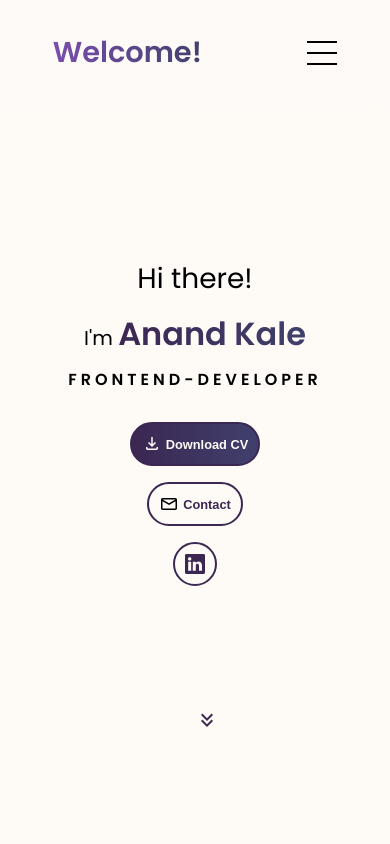
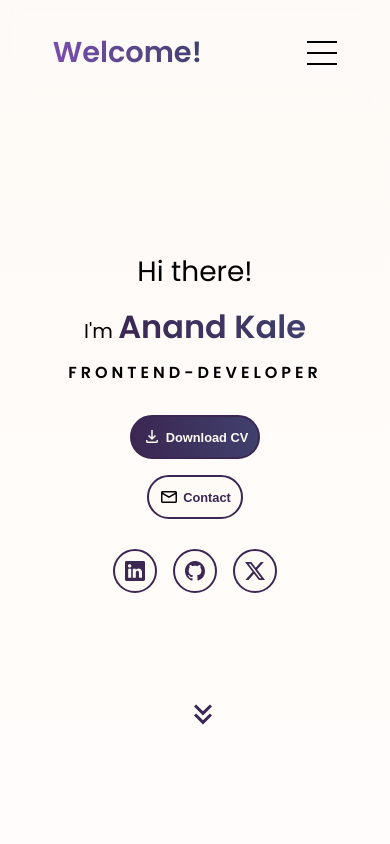
Before and after one commit to anand-kale-10/boiling-ocean, a plain HTML site: page index.html in a window 390 px wide. Shown: the top 844 px of the page. Drawn offline with Linux system fonts and the light colour scheme.

Commit message:
Add files via upload
added social media links/buttons.

```diff
--- a/index.html
+++ b/index.html
@@ -49,24 +49,32 @@
           <a href="mailto:anandkale069@outlook.com"><button class="ct" style="display: flex; align-items: center; gap: 4px; padding: 10px;">
             <svg xmlns="http://www.w3.org/2000/svg" height="20px" viewBox="0 -960 960 960" width="20px" fill="#currentColor">
             <path d="M168-192q-29.7 0-50.85-21.16Q96-234.32 96-264.04v-432.24Q96-726 117.15-747T168-768h624q29.7 0 50.85 21.16Q864-725.68 864-695.96v432.24Q864-234 842.85-213T792-192H168Zm312-240L168-611v347h624v-347L480-432Zm0-85 312-179H168l312 179Zm-312-94v-85 432-347Z"/>
-        </svg>Contact</button></a>
-        <a href="https://www.linkedin.com/in/a-anand-kale/">
-          <button class="ct" style="display: flex; align-items: center; gap: 4px; padding: 10px;">
-          <svg xmlns="http://www.w3.org/2000/svg" width="20" height="20" fill="currentColor" class="bi bi-linkedin" viewBox="0 0 16 16">
+        </svg>Contact</button></a></div>
+        <div class="btn-group2"><a href="https://www.linkedin.com/in/a-anand-kale/">
+          <button class= "social" style="display: flex; align-items: center; gap: 4px; padding: 10px;">
+          <svg xmlns="http://www.w3.org/2000/svg" width="20" height="20"  class="bi bi-linkedin" viewBox="0 0 16 16">
             <path d="M0 1.146C0 .513.526 0 1.175 0h13.65C15.474 0 16 .513 16 1.146v13.708c0 .633-.526 1.146-1.175 1.146H1.175C.526 16 0 15.487 0 14.854zm4.943 12.248V6.169H2.542v7.225zm-1.2-8.212c.837 0 1.358-.554 1.358-1.248-.015-.709-.52-1.248-1.342-1.248S2.4 3.226 2.4 3.934c0 .694.521 1.248 1.327 1.248zm4.908 8.212V9.359c0-.216.016-.432.08-.586.173-.431.568-.878 1.232-.878.869 0 1.216.662 1.216 1.634v3.865h2.401V9.25c0-2.22-1.184-3.252-2.764-3.252-1.274 0-1.845.7-2.165 1.193v.025h-.016l.016-.025V6.169h-2.4c.03.678 0 7.225 0 7.225z"/>
+          </svg></button></a>
+          <a href="https://github.com/anand-kale-10">
+            <button class= "social" style="display: flex; align-items: center; gap: 4px; padding: 10px;"><svg xmlns="http://www.w3.org/2000/svg" width="20" height="20" class="bi bi-github" viewBox="0 0 16 16">
+            <path d="M8 0C3.58 0 0 3.58 0 8c0 3.54 2.29 6.53 5.47 7.59.4.07.55-.17.55-.38 0-.19-.01-.82-.01-1.49-2.01.37-2.53-.49-2.69-.94-.09-.23-.48-.94-.82-1.13-.28-.15-.68-.52-.01-.53.63-.01 1.08.58 1.23.82.72 1.21 1.87.87 2.33.66.07-.52.28-.87.51-1.07-1.78-.2-3.64-.89-3.64-3.95 0-.87.31-1.59.82-2.15-.08-.2-.36-1.02.08-2.12 0 0 .67-.21 2.2.82.64-.18 1.32-.27 2-.27s1.36.09 2 .27c1.53-1.04 2.2-.82 2.2-.82.44 1.1.16 1.92.08 2.12.51.56.82 1.27.82 2.15 0 3.07-1.87 3.75-3.65 3.95.29.25.54.73.54 1.48 0 1.07-.01 1.93-.01 2.2 0 .21.15.46.55.38A8.01 8.01 0 0 0 16 8c0-4.42-3.58-8-8-8"/>
+          </svg></button></a>
+          <a href="https://x.com/anandkale069">
+            <button class= "social" style="display: flex; align-items: center; gap: 4px; padding: 10px;"><svg xmlns="http://www.w3.org/2000/svg" width="20" height="20"  class="bi bi-twitter-x" viewBox="0 0 16 16">
+            <path d="M12.6.75h2.454l-5.36 6.142L16 15.25h-4.937l-3.867-5.07-4.425 5.07H.316l5.733-6.57L0 .75h5.063l3.495 4.633L12.601.75Zm-.86 13.028h1.36L4.323 2.145H2.865z"/>
           </svg></button></a></div>
         </div>
         <div class="right"><img src="webdev.png" alt=""></div>
           <div class="down-arrow" id="downArrow">
-            <svg xmlns="http://www.w3.org/2000/svg" height="24px" viewBox="0 -960 960 960" width="24px" fill="#3b2752">
+            <svg xmlns="http://www.w3.org/2000/svg" height="36px" viewBox="0 -960 960 960" width="36px" fill="#3b2752">
           <path d="M480-200 240-440l56-56 184 183 184-183 56 56-240 240Zm0-240L240-680l56-56 184 183 184-183 56 56-240 240Z"/>
         </svg>
       </div>
       </section>
       <section id="nextSection">
       <div id="ed-section">This is the Education Section</div></section>
-      <section id="endSection">
-        <div class="end"> © 2025 Anand Kale. All rights reserved.</div></section>
+      <footer id="endSection">
+        <div class="end"> © 2025 Anand Kale. All rights reserved.</div></footer>
       <!-- <section  id="pr-section">
         <div style="padding-top: 40vh;">This is the Projects Section</div>
       </section>
--- a/mediaqueries.css
+++ b/mediaqueries.css
@@ -42,6 +42,9 @@
         .desc{
           display: none;
         }
+        .ct{
+
+        }
       }
     .btn-group{
       display: flex;
@@ -56,6 +59,10 @@
         gap: 8px;
       }
     }
+    .btn-group2{
+      justify-content: center;
+      align-items: center;
+    }
     }
     #nextSection{
       height: 87.5vh;
--- a/style.css
+++ b/style.css
@@ -7,15 +7,15 @@
 
 body {
   font-family: "Poppins", sans-serif;
-  background-color: aliceblue;
+  background: linear-gradient(to bottom, #fefaf6, #ffffff);
   width: 100%;
   overflow-x: hidden;
 }
-html, body {
-  margin: 0;
-  padding: 0;
-  overflow-x: hidden;
-}
+ html, body {
+      margin: 0;
+      padding: 0;
+      overflow-x: hidden;
+    }
 html {
   scroll-behavior: smooth;
 }
@@ -180,7 +180,7 @@ a {
 
 .left {
   flex: 1;
-  background-color: #fefaf6;
+  /* background-color: #fefaf6; */
   height: 100vh;
   font-size: 1.75rem;
   line-height: 1.5;
@@ -281,12 +281,33 @@ a {
       cursor: pointer;
     }
   }
+  .btn-group2{
+    display: flex;
+    /* margin: 20px; */
+    gap: 16px; /* spacing between buttons */
+    /* justify-content: center; optional: center them horizontally */
+    margin-top: 20px; /* optional: space from above content */
+    align-items: center;
+   width: 450px;
+
+   .social{
+     border: 2px solid #3b2752;
+     border-radius: 25px;
+     background: #fefaf6;
+     fill: #3b2752;
+    }
+    .social:hover{
+     background: linear-gradient(to right, #40406d, #3b2752);
+     fill: #fefaf6;
+
+   }
+  }
 
 }
 
 .right {
   flex: 1;
-  background-color: #fefaf6; /* Light sea green */
+  /* background-color: #fefaf6; */
   display: flex;
   height: 100vh;
   justify-content: center;
@@ -307,7 +328,7 @@ a {
 
   /* margin-top: 12.5vh; */
   padding-top: 12.5vh;
-  background-color: #c0c0c0;
+  /* background-color: #fefaf6; */
 }
 
 /* #pr-section {
@@ -336,7 +357,7 @@ a {
 .down-arrow {
   position: fixed;
   bottom: 30px;
-  left: 50%;
+  left: 47.5%;
   transform: translateX(-50%);
   font-size: 30px;
   color: #333;
@@ -357,6 +378,7 @@ a {
   opacity: 0;
   pointer-events: none;
 }
+
 #endSection{
   /* width: 100%; */
   display: flex;
@@ -364,5 +386,7 @@ a {
   align-items: center;
   height: 20vh;
   text-align: center;
+  font-size: 15px;
+  background-color: #fefaf6;
 
 }
```
